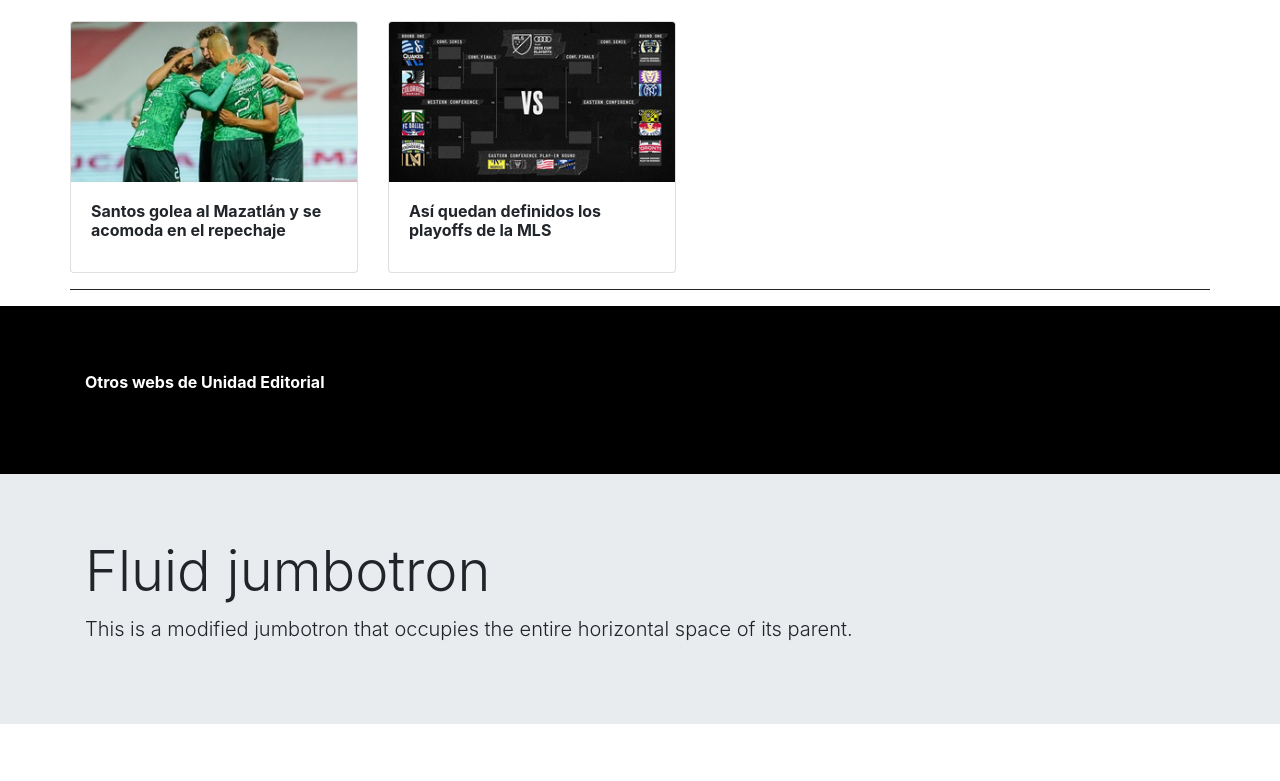
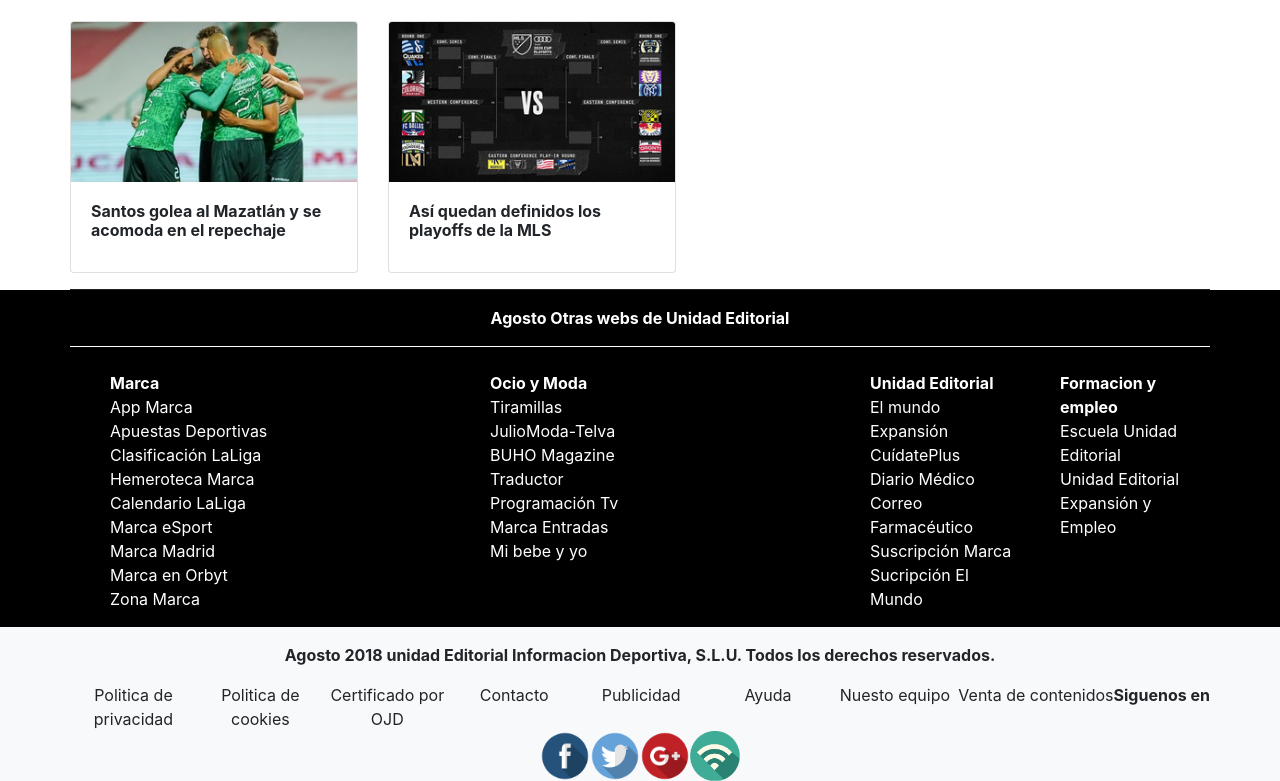
Before and after one commit to germanruzca/ProgramacionDeMoviles, a plain HTML site: page Examen/index.html in a window 1280 px wide. Shown: the part 1568-2349 px from the top of the page. Before the commit the page ends 2292 px from the top, so only its background shows below. Drawn offline with nearby package versions, Linux system fonts and the light colour scheme.

Commit message:
Examen-avance-4

```diff
--- a/Examen/index.html
+++ b/Examen/index.html
@@ -531,21 +531,110 @@
                     </div>
                 </div>
             </div>
+        </div>
+        <div class="jumbotron-fluid d-none d-md-block" style="background-color: black;">
+            <div class="container">
+                <div class="row justify-content-center mb-4" style="border-bottom: 1px white solid;">
+                    <p style="text-align: center; " class="font-weight-bold text-white pt-3"
+                        style="justify-content: center;">Agosto
+                        Otras webs de Unidad Editorial </p> <br>
+                </div>
+                <div class="row justify-content-center">
+                    <div class="col-4 mx-0 px-0">
+                        <ul class="text-white" style="list-style: none;">
+                            <li class="font-weight-bold">Marca</li>
+                            <li>App Marca</li>
+                            <li>Apuestas Deportivas</li>
+                            <li>Clasificación LaLiga</li>
+                            <li>Hemeroteca Marca</li>
+                            <li>Calendario LaLiga</li>
+                            <li>Marca eSport</li>
+                            <li>Marca Madrid</li>
+                            <li>Marca en Orbyt</li>
+                            <li>Zona Marca</li>
+                        </ul>
+                    </div>
+                    <div class="col-4 mx-0 px-0">
+                        <ul class="text-white" style="list-style: none;">
+                            <li class="font-weight-bold">Ocio y Moda</li>
 
-        </div>
-        <div class="row">
-
-        </div>
-        <div class="jumbotron jumbotron-fluid mb-0 mt-3" style="background-color: black;">
-            <div class="container">
-                <p class=" text-white font-weight-bold" style="text-align: start;">Otros webs de Unidad Editorial</p>
+                            <li>Tiramillas</li>
+                            <li>JulioModa-Telva</li>
+                            <li>BUHO Magazine</li>
+                            <li>Traductor</li>
+                            <li>Programación Tv</li>
+                            <li>Marca Entradas</li>
+                            <li>Mi bebe y yo</li>
+                        </ul>
+                    </div>
+                    <div class="col mx-0 px-0">
+                        <ul class="text-white" style="list-style: none;">
+                            <li class="font-weight-bold">Unidad Editorial</li>
+                            <li>El mundo</li>
+                            <li>Expansión</li>
+                            <li>CuídatePlus</li>
+                            <li>Diario Médico</li>
+                            <li>Correo Farmacéutico</li>
+                            <li>Suscripción Marca</li>
+                            <li>Sucripción El Mundo</li>
+                        </ul>
+                    </div>
+                    <div class="col mx-0 px-0">
+                        <ul class="text-white" style="list-style: none;">
+                            <li class="font-weight-bold">Formacion y empleo</li>
+                            <li>Escuela Unidad Editorial</li>
+                            <li>Unidad Editorial</li>
+                            <li>Expansión y Empleo</li>
+                        </ul>
+                    </div>
+                </div>
             </div>
         </div>
-        <div class="jumbotron jumbotron-fluid mb-0">
+        <div class="jumbotron-fluid bg-light ">
             <div class="container">
-                <h1 class="display-4">Fluid jumbotron</h1>
-                <p class="lead">This is a modified jumbotron that occupies the entire horizontal space of its parent.
-                </p>
+                <div class="row justify-content-center">
+                    <p style="text-align: center; " class="font-weight-bold pt-3" style="justify-content: center;">Agosto
+                        2018 unidad Editorial Informacion Deportiva, S.L.U. Todos los derechos reservados. </p> <br>
+                </div>
+                <div class="row justify-content-center">
+                    <div class="col-md col-xs-5 mx-0 px-0 text-center">
+                        Politica de privacidad
+                    </div>
+                    <div class="col-md col-xs-5 mx-0 px-0 text-center">
+                        Politica de cookies
+                    </div>
+                    <div class="col-md col-xs-5 mx-0 px-0 text-center">
+                        Certificado por OJD
+                    </div>
+                    <div class="col-md col-xs-5 mx-0 px-0 text-center">
+                        Contacto
+                    </div>
+                    <div class="col-md col-xs-5 mx-0 px-0 text-center">
+                        Publicidad
+                    </div>
+                    <div class="col-md col-xs-5 mx-0 px-0 text-center">
+                        Ayuda
+                    </div>
+                    <div class="col-md col-xs-6 mx-0 px-0 text-center">
+                        Nuesto equipo
+                    </div>
+
+                <br>
+                <p style="text-align: center;">Venta de contenidos</p><br><br>
+                <p class="font-weight-bold" style="text-align: center;">Siguenos en</p>
+                <div class="row col-md-12" style="justify-content: center;">
+                    <img src="img/redes S/face.png" width="50" height="50">
+
+                    <div>
+                        <img src="img/redes S/tuiter.png" width="50" height="50">
+                    </div>
+                    <div>
+                        <img src="img/redes S/gugul.png" width="50" height="50">
+                    </div>
+                    <div>
+                        <img src="img/redes S/wifi.png" width="50" height="50">
+                    </div>
+                </div>
             </div>
         </div>
     </div>
```
Also changed, not shown: Examen/img/redes S/face.png (added), Examen/img/redes S/gugul.png (added), Examen/img/redes S/tuiter.png (added), Examen/img/redes S/wifi.png (added), Examen/img/redes S/wii.jpg (added).
